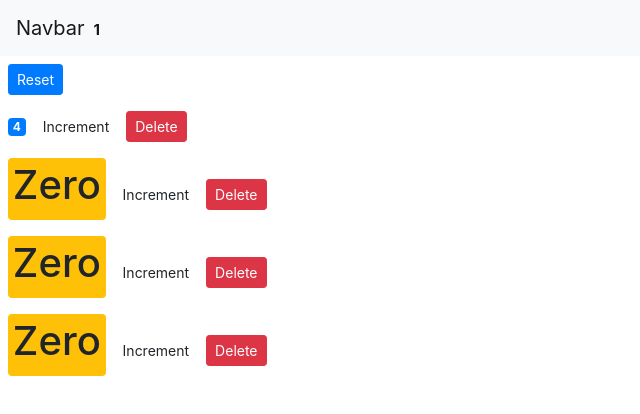
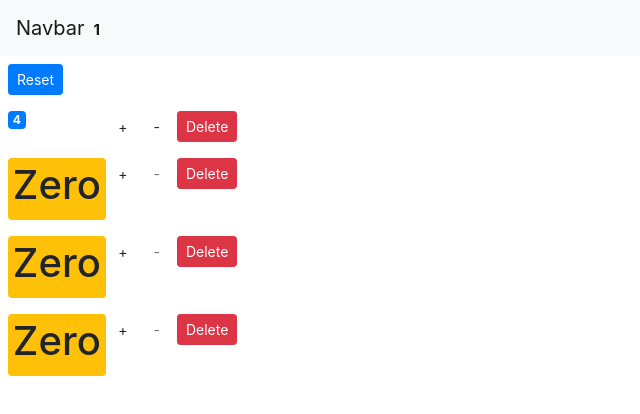
Before and after one commit to drewthedev9-tech/React-counters, a React (Create React App) app: page / in a window 1280 px wide. Shown: the top 414 px of the page, without its empty margins (0-640 px from the left). Built offline with nearby package versions, Linux system fonts and the light colour scheme.

Commit message:
changes added to counter component

```diff
--- a/src/App.js
+++ b/src/App.js
@@ -9,6 +9,7 @@
         {id: 1, value: 4 },
         {id: 2, value: 0 },
         {id: 3, value: 0 },
+
         {id: 4, value: 0 }
     ]
   };
@@ -23,7 +24,7 @@
     console.log('App-Mounted');
   }
 
-
+// increments the count when clicked.
 handleIncrement = counter =>{
     console.log(counter);
     const counters = [...this.state.counters];
@@ -31,6 +32,15 @@
     counters[index] = {...counter};
     counters[index].value++;
     this.setState({counters});
+};
+
+handleDecrement = counter =>{
+  console.log(counter);
+  const counters = [...this.state.counters];
+  const index = counters.indexOf(counter);
+  counters[index] = {...counter};
+  counters[index].value--;
+  this.setState({counters});
 };
 
 handleReset=()=>{
@@ -63,6 +73,7 @@
           /* rainsing events passing to children components*/
           onReset= {this.handleReset}
           onIncrement={this.handleIncrement}
+          onDecrement={this.handleDecrement}
           onDelete={this.handleDelete}/>
         </main>
         </React.Fragment>
--- a/src/components/counter.jsx
+++ b/src/components/counter.jsx
@@ -1,32 +1,64 @@
 import React, { Component } from 'react';
 
 class Counter extends Component {
+    // Gtes the differetn states.
+componentDidUpdate(prevProps, prevState){
+    console.log("prevProps", prevProps);
+    console.log("prevState", prevState);
+    if (prevProps.counter.value !== this.props.counter.value){
+        // Ajax call and get new dat from server.
+    }
 
+}
+// method called just before a compnent is removed from the DOM
+componentWillUnmount(){
+    console.log("Counter-unmount");
+}
     render() {
+        console.log("counter- rendered");
         return(
         // Need () and the <div></div>
-         <div>
+
+         <div className ="row">
+        <div className="col-1">
         <span className={this.getBadgeClasses()}>{this.formatCount()}</span>
+        </div>
+        <div className ="col">
         <button
         onClick={()=>this.props.onIncrement(this.props.counter)}
         className ='btn btn-seconadary btn-sm'>
-            Increment
+        +
+        </button>
+
+        <button
+        onClick={()=>this.props.onDecrement(this.props.counter)}
+        className ='btn btn-seconadary btn-sm m-2'
+        // disabling the decrement button on value "0".
+        disabled={this.props.counter.value === 0 ? "disabled" :""}
+        >
+        -
         </button>
 
         <button
         /*gets on delete methosd with via props from counters component */
          onClick={()=>this.props.onDelete(this.props.counter.id)}
-            className ='btn btn-danger btn-sm m-2'
+        className ='btn btn-danger btn-sm '
         >
         Delete
         </button>
+        </div>
+
+
 
         </div>
         );
     }
 
     formatCount(){
+        // object destructuring.
         const {value} = this.props.counter;
+        // includes the "Zero" being a JSX expression.
+        // also written in ternary operator.
         return value === 0 ? <h1>Zero</h1> : value;
     }
 
--- a/src/components/counters.jsx
+++ b/src/components/counters.jsx
@@ -6,7 +6,10 @@
 
     // map function makes a new loops thorugh and creates a new counter component.
     render() {
-        const {onReset, counters, onDelete, onIncrement} = this.props;
+
+        console.log("counters - rendered");
+        // Destructuring.
+        const {onReset, counters, onDelete, onIncrement, onDecrement} = this.props;
         return (
             <div>
            <button
@@ -23,6 +26,7 @@
                  /*Bubbling the event up to teh parent component*/
                  onDelete={onDelete}
                  onIncrement={onIncrement}
+                 onDecrement={onDecrement}
                  /*referring to the counter object counters(above)*/
                  counter={counter}
 
--- a/src/components/navbar.jsx
+++ b/src/components/navbar.jsx
@@ -3,6 +3,7 @@
 // stateless functional component.
 
 const NavBar =({totalCounters})=>{
+    console.log("navBar- rendered")
     return (
         <nav className="navbar navbar-light bg-light">
         <a className ="navbar-brand" href="gg">
```
Lines whose indentation alone changed are shown as unchanged.
